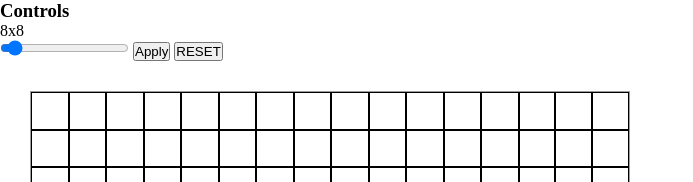
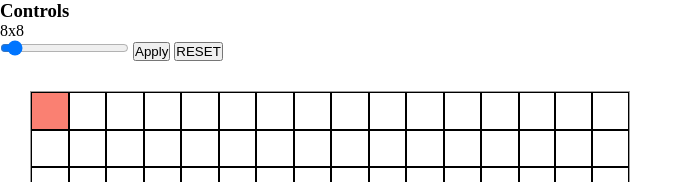
Before and after one commit to RegmiS/etch-a-sketch, a plain HTML site: page index.html in a window 1280 px wide. In both pictures the pointer is over the element 49 px from the left and 110 px from the top of the page. Shown: the top 182 px of the page, without its empty margins (0-693 px from the left). Drawn offline with Linux system fonts and the light colour scheme.

Commit message:
Change square color on mouse hover

```diff
--- a/script.js
+++ b/script.js
@@ -15,6 +15,8 @@ function createGrid() {
       const square = document.createElement('div');
       square.classList.add('grid-item');
       square.setAttribute('draggable', 'false');
+
+      square.onmouseover = () => square.style.backgroundColor = 'salmon';
       container.appendChild(square);
     }
   }
--- a/styles.css
+++ b/styles.css
@@ -26,3 +26,7 @@
     border-style: solid;
 
 }
+
+.grid-item:hover {
+    background-color: blue;
+}
```
